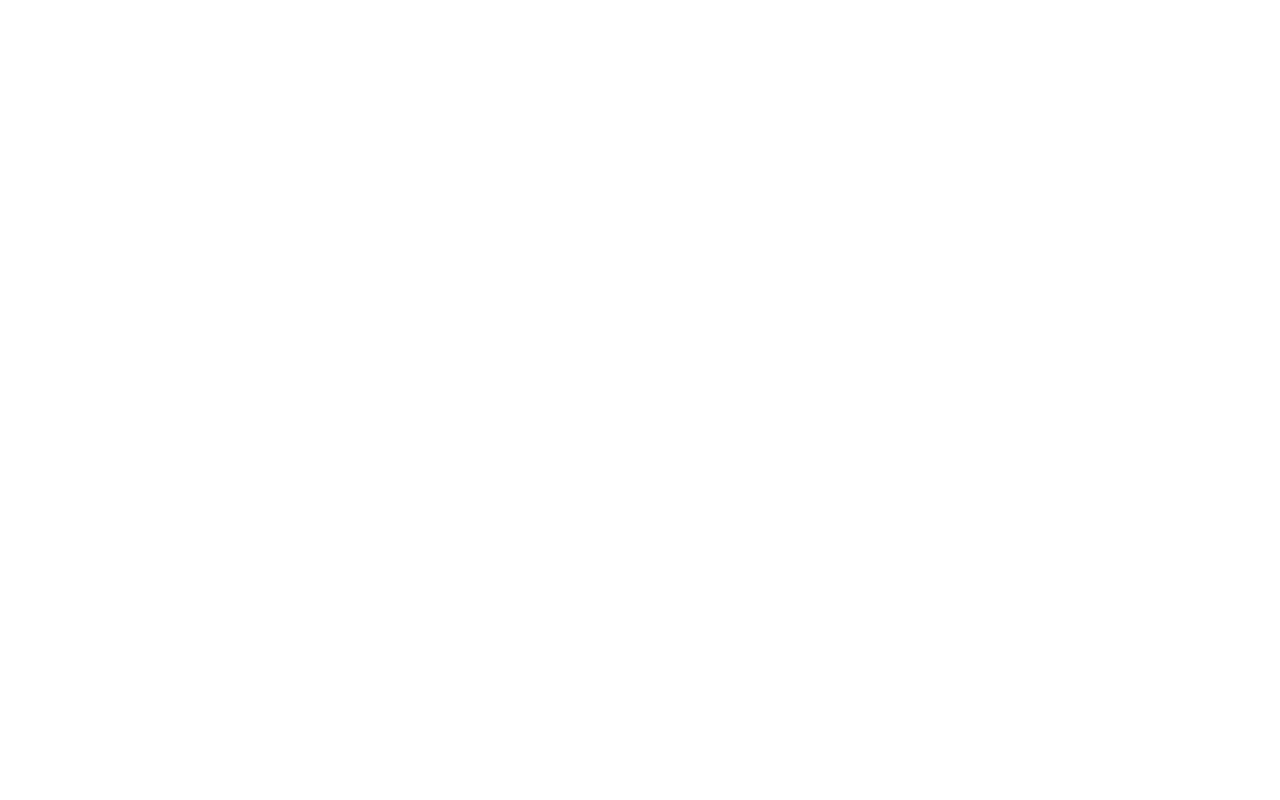
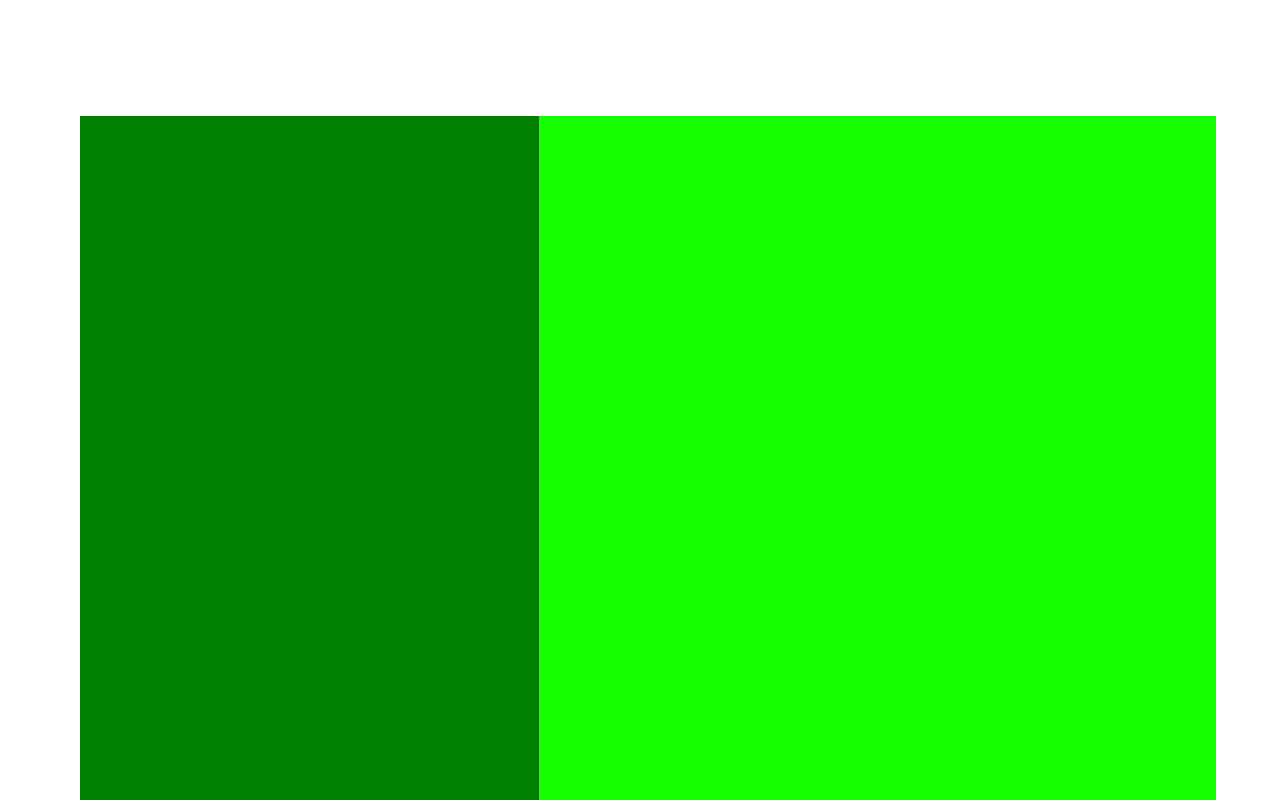
Before and after one commit to EvgeniyChuprov/CV, a website built with webpack: page src/index.pug in a window 1280 px wide. Shown: the top 800 px of the page. Built offline with nearby package versions, Linux system fonts and the light colour scheme.

Commit message:
add reset.scss and made markup of main blocks

```diff
--- a/src/index.pug
+++ b/src/index.pug
@@ -1,3 +1,13 @@
 extends template/template
 
 block content
+    .content
+        .content__left
+            .name-job.width
+            .profile.width
+            .contact.width
+            .skills.width
+        .content__right
+            .education.width
+            .expwrience.width
+            .software.width
--- /dev/null
+++ b/src/reset/reset.scss
@@ -0,0 +1,43 @@
+html, body, div, span, applet, object, iframe,
+h1, h2, h3, h4, h5, h6, p, blockquote, pre,
+a, abbr, acronym, address, big, cite, code,
+del, dfn, em, img, ins, kbd, q, s, samp,
+small, strike, strong, sub, sup, tt, var,
+b, u, i, center,
+dl, dt, dd, ol, ul, li,
+fieldset, form, label, legend,
+table, caption, tbody, tfoot, thead, tr, th, td,
+article, aside, canvas, details, embed,
+figure, figcaption, footer, header, hgroup,
+menu, nav, output, ruby, section, summary,
+time, mark, audio, video {
+	margin: 0;
+	padding: 0;
+	border: 0;
+	font-size: 100%;
+	font: inherit;
+	vertical-align: baseline;
+}
+/* HTML5 display-role reset for older browsers */
+article, aside, details, figcaption, figure,
+footer, header, hgroup, menu, nav, section {
+	display: block;
+}
+body {
+	line-height: 1;
+}
+ol, ul {
+	list-style: none;
+}
+blockquote, q {
+	quotes: none;
+}
+blockquote:before, blockquote:after,
+q:before, q:after {
+	content: '';
+	content: none;
+}
+table {
+	border-collapse: collapse;
+	border-spacing: 0;
+}
--- a/src/style.scss
+++ b/src/style.scss
@@ -0,0 +1,61 @@
+@import 'reset/reset.scss';
+
+.content{
+    display:-webkit-box;
+    display:-ms-flexbox;
+    display:flex;
+    -webkit-box-pack:justify;
+    -ms-flex-pack:justify;
+    justify-content:space-between;
+    text-align:center;
+    -webkit-box-orient:horizontal;
+    -webkit-box-direction:normal;
+    -ms-flex-direction:row;
+    flex-direction:row;
+    max-width:100%
+ }
+
+ .content__left, .content__right{
+    margin-top: 7.25rem;
+    height: 155.5rem;
+ }
+ .content__left{
+    width: 42rem;
+    height: 155.5rem;
+    margin-left: 5rem;
+ }
+ .content__right{
+    width: 62rem;
+    margin-right: 4rem;
+ }
+ .width{
+    width: 100%;
+ }
+ .name-job{
+     background: green;
+     height: 43.5rem;
+ }
+ .profile{
+    background: yellow;
+    height: 36rem;
+ }
+ .contact{
+    background: rgb(255, 94, 0);
+    height: 33rem;
+ }
+ .skills{
+    background: rgb(21, 255, 0);
+    height: 43rem;
+ }
+ .education{
+    background: rgb(21, 255, 0);
+    height: 61.3rem;
+ }
+ .expwrience{
+    background: rgb(255, 94, 0);
+    height: 54.7rem;
+ }
+ .software{
+    background: rgb(38, 13, 148);
+    height: 39.5rem;
+ }
```
Also changed, not shown: 1 other file.
